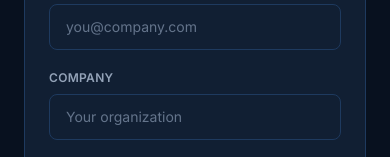
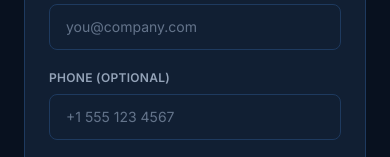
Before and after one commit to ffd6ppn2x2-code/Cipher, a Next.js app: page /contact in a window 390 px wide. Shown: the part 687-844 px from the top of the page. Built offline with nearby package versions, Linux system fonts and the light colour scheme; no server answers.

Commit message:
feat: add optional phone field to contact form

```diff
--- a/app/api/contact/route.ts
+++ b/app/api/contact/route.ts
@@ -30,7 +30,7 @@ export async function POST(request: Request) {
   }
 
   try {
-    const { name, email, company, service, message } = await request.json()
+    const { name, email, phone, company, service, message } = await request.json()
 
     if (!name || !email || !message) {
       return NextResponse.json({ error: 'Name, email, and message are required.' }, { status: 400 })
@@ -44,6 +44,7 @@ export async function POST(request: Request) {
     <table style="width: 100%; border-collapse: collapse;">
       <tr><td style="padding: 12px 16px; border-bottom: 1px solid #1e3a5f; color: #94a3b8; font-size: 12px; text-transform: uppercase;">Name</td><td style="padding: 12px 16px; border-bottom: 1px solid #1e3a5f; font-size: 14px;">${name}</td></tr>
       <tr><td style="padding: 12px 16px; border-bottom: 1px solid #1e3a5f; color: #94a3b8; font-size: 12px; text-transform: uppercase;">Email</td><td style="padding: 12px 16px; border-bottom: 1px solid #1e3a5f; font-size: 14px;"><a href="mailto:${email}" style="color: #00d4ff;">${email}</a></td></tr>
+      <tr><td style="padding: 12px 16px; border-bottom: 1px solid #1e3a5f; color: #94a3b8; font-size: 12px; text-transform: uppercase;">Phone</td><td style="padding: 12px 16px; border-bottom: 1px solid #1e3a5f; font-size: 14px;">${phone || '—'}</td></tr>
       <tr><td style="padding: 12px 16px; border-bottom: 1px solid #1e3a5f; color: #94a3b8; font-size: 12px; text-transform: uppercase;">Company</td><td style="padding: 12px 16px; border-bottom: 1px solid #1e3a5f; font-size: 14px;">${company || '—'}</td></tr>
       <tr><td style="padding: 12px 16px; border-bottom: 1px solid #1e3a5f; color: #94a3b8; font-size: 12px; text-transform: uppercase;">Service</td><td style="padding: 12px 16px; border-bottom: 1px solid #1e3a5f; font-size: 14px;">${service || '—'}</td></tr>
     </table>
--- a/components/ContactForm.tsx
+++ b/components/ContactForm.tsx
@@ -19,6 +19,7 @@ export function ContactForm() {
       const data = {
         name: (form.elements.namedItem('name') as HTMLInputElement).value,
         email: (form.elements.namedItem('email') as HTMLInputElement).value,
+        phone: (form.elements.namedItem('phone') as HTMLInputElement).value,
         company: (form.elements.namedItem('company') as HTMLInputElement).value,
         service: (form.elements.namedItem('service') as HTMLSelectElement).value,
         message: (form.elements.namedItem('message') as HTMLTextAreaElement).value,
@@ -74,6 +75,19 @@ export function ContactForm() {
                        focus:outline-none focus:border-cipher-primary/60 transition-colors duration-150"
           />
         </div>
+      </div>
+      <div>
+        <label className="block text-xs font-semibold text-cipher-subtle uppercase tracking-wide mb-2">
+          {f.phone}
+        </label>
+        <input
+          type="tel"
+          name="phone"
+          placeholder={f.phonePlaceholder}
+          className="w-full px-4 py-3 rounded-lg bg-cipher-card border border-cipher-border
+                     text-cipher-text placeholder:text-cipher-muted text-sm
+                     focus:outline-none focus:border-cipher-primary/60 transition-colors duration-150"
+        />
       </div>
       <div>
         <label className="block text-xs font-semibold text-cipher-subtle uppercase tracking-wide mb-2">
--- a/lib/i18n/translations.ts
+++ b/lib/i18n/translations.ts
@@ -89,6 +89,8 @@ const translations = {
         serviceInterest: 'Service Interest',
         serviceSelectDefault: 'Select a service area...',
         services: ['Information Security Consulting', 'Managed Security Operations Center', 'Digital Forensics & Incident Response', 'Offensive Security', 'Cloud Security', 'General Inquiry'],
+        phone: 'Phone (optional)',
+        phonePlaceholder: '+1 555 123 4567',
         message: 'Message',
         messagePlaceholder: 'Tell us about your security needs...',
         send: 'Send Message',
@@ -198,6 +200,8 @@ const translations = {
         serviceInterest: '\u0627\u0644\u062e\u062f\u0645\u0629 \u0627\u0644\u0645\u0637\u0644\u0648\u0628\u0629',
         serviceSelectDefault: '\u0627\u062e\u062a\u0631 \u0645\u062c\u0627\u0644 \u0627\u0644\u062e\u062f\u0645\u0629...',
         services: ['\u0627\u0633\u062a\u0634\u0627\u0631\u0627\u062a \u0623\u0645\u0646 \u0627\u0644\u0645\u0639\u0644\u0648\u0645\u0627\u062a', '\u0645\u0631\u0643\u0632 \u0627\u0644\u0639\u0645\u0644\u064a\u0627\u062a \u0627\u0644\u0623\u0645\u0646\u064a\u0629 \u0627\u0644\u0645\u062f\u0627\u0631\u0629', '\u0627\u0644\u062a\u062d\u0644\u064a\u0644 \u0627\u0644\u0631\u0642\u0645\u064a \u0648\u0627\u0644\u0627\u0633\u062a\u062c\u0627\u0628\u0629 \u0644\u0644\u062d\u0648\u0627\u062f\u062b', '\u0627\u0644\u0623\u0645\u0646 \u0627\u0644\u0647\u062c\u0648\u0645\u064a', '\u0623\u0645\u0646 \u0627\u0644\u0633\u062d\u0627\u0628\u0629', '\u0627\u0633\u062a\u0641\u0633\u0627\u0631 \u0639\u0627\u0645'],
+        phone: '\u0631\u0642\u0645 \u0627\u0644\u0647\u0627\u062a\u0641 (\u0627\u062e\u062a\u064a\u0627\u0631\u064a)',
+        phonePlaceholder: '+1 555 123 4567',
         message: '\u0627\u0644\u0631\u0633\u0627\u0644\u0629',
         messagePlaceholder: '\u0623\u062e\u0628\u0631\u0646\u0627 \u0639\u0646 \u0627\u062d\u062a\u064a\u0627\u062c\u0627\u062a\u0643 \u0627\u0644\u0623\u0645\u0646\u064a\u0629...',
         send: '\u0625\u0631\u0633\u0627\u0644 \u0627\u0644\u0631\u0633\u0627\u0644\u0629',
```
